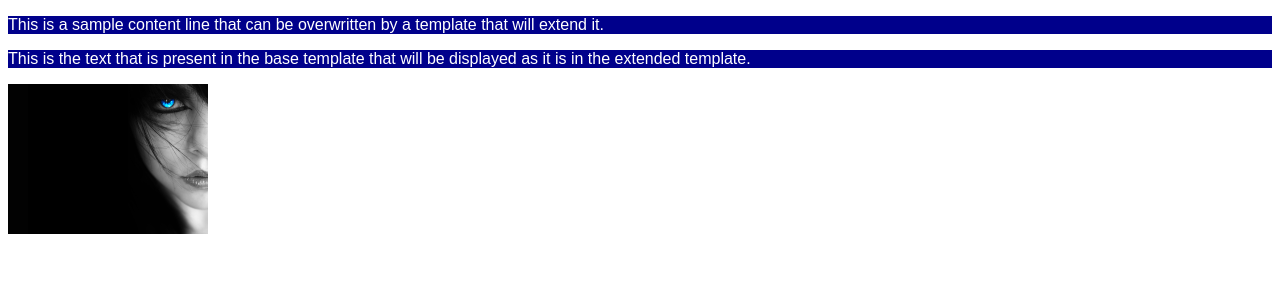
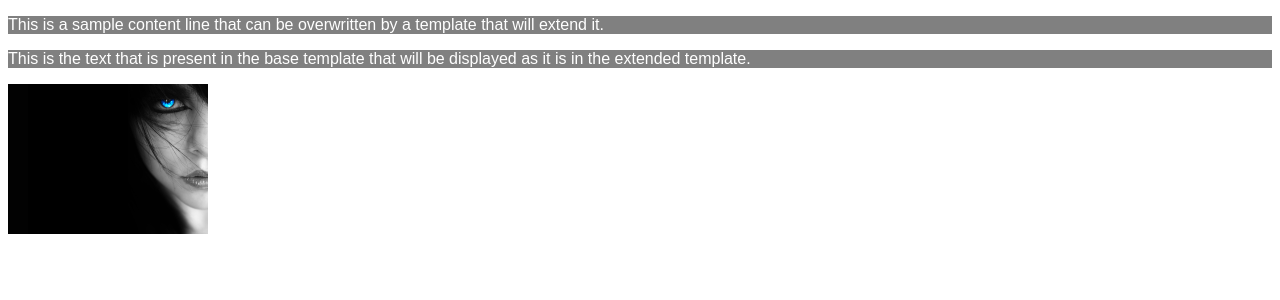
Before and after one commit to nikssardana/vidLecDjango, a Django app: page /base/ in a window 1280 px wide. Shown: the top 300 px of the page. Run offline with Django 3.2, Linux system fonts and the light colour scheme; parts of the project's set-up code (start-up, migrations or seed data) failed here and were passed over.

Commit message:
Changed the css a bit, looks better now

```diff
--- a/static/assets/css/default.css
+++ b/static/assets/css/default.css
@@ -56,5 +56,5 @@ KBD {
 
 
 P {
-    color: white; background: darkblue; FONT-FAMILY: lucida-sans, sans-serif; FONT-SIZE: 12pt; FONT-STYLE: normal; FONT-VARIANT: normal
+    color: white; background: gray; FONT-FAMILY: lucida-sans, sans-serif; FONT-SIZE: 12pt; FONT-STYLE: normal; FONT-VARIANT: normal
 }
```
